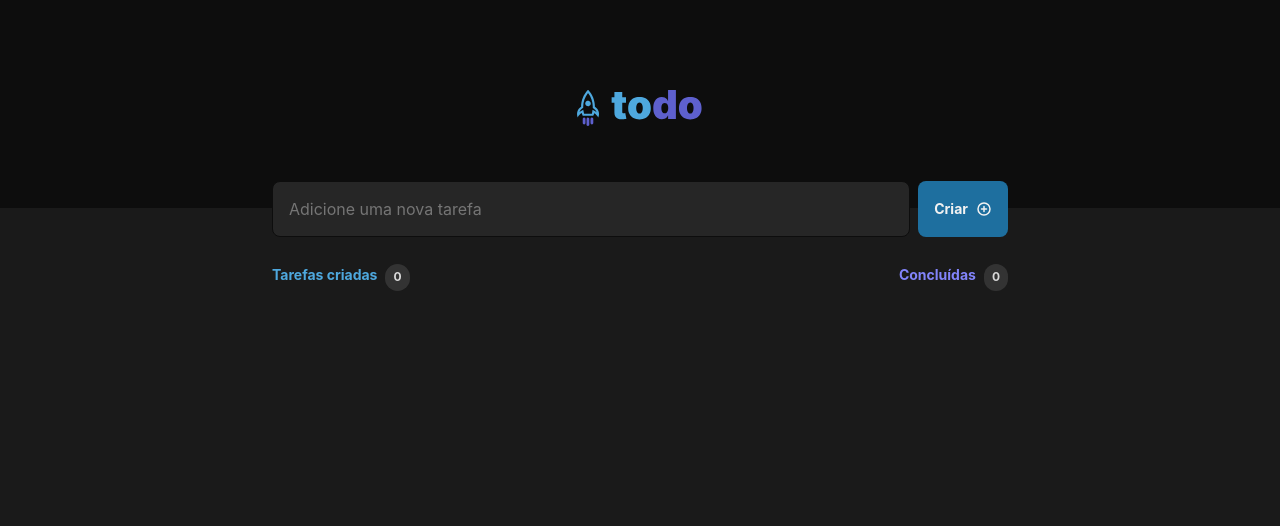
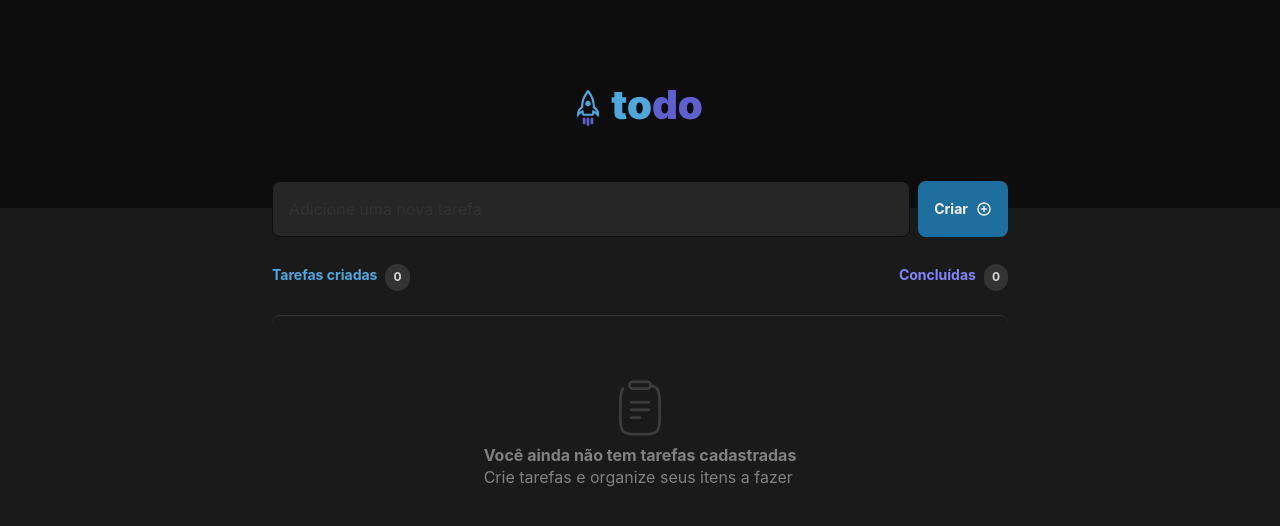
Before and after one commit to luanc202/desafio-01, a React (Vite) app: page / in a window 1280 px wide. Shown: the top 526 px of the page. Built offline with nearby package versions, Linux system fonts and the light colour scheme.

Commit message:
rendering TaskList in app and changed styles for App.tsx

```diff
--- a/src/App.tsx
+++ b/src/App.tsx
@@ -1,14 +1,60 @@
 import Input from './components/Input';
 import Header from './components/Header';
-import styles from './App.module.css'
+import styles from './App.module.css';
 import Button from './components/Button';
 import { PlusCircle } from '@phosphor-icons/react';
 import ListHeader from './components/TaskList/ListHeader';
 import { useState } from 'react';
+import EmptyList from './components/TaskList/EmptyList';
+import TaskList from './components/TaskList/TaskList';
+
+export interface Task {
+  title: string;
+  isCompleted: boolean;
+  id: number;
+}
 
 function App() {
-  const [tasksCounter, setTasksCounter] = useState(0);
-  const [checkedTasksCounter, setCheckedTasksCounter] = useState(0);
+  const [tasks, setTasks] = useState<Task[]>([]);
+  const [inputValue, setInputValue] = useState('');
+
+  function handleAddTask() {
+    if (!inputValue) {
+      return
+    }
+
+    const newTask: Task = {
+      title: inputValue,
+      isCompleted: false,
+      id: tasks.length + 1,
+    }
+
+    setTasks((state) => [...state, newTask]);
+    setInputValue('');
+  }
+
+  function handleRemoveTask(id: number) {
+    const filteredTasks = tasks.filter(task => task.id !== id);
+    setTasks(filteredTasks);
+  }
+
+  function handleTaskToggle(id: number) {
+    const updatedTasks = tasks.map(task => {
+      if (task.id === id) {
+        task.isCompleted = !task.isCompleted;
+      }
+      return task;
+    });
+
+    setTasks(updatedTasks);
+  }
+
+  const checkedTasksCounter = tasks.reduce((total, task) => {
+    if (task.isCompleted) {
+      total += 1;
+    }
+    return total;
+  }, 0);
 
   return (
     <>
@@ -17,15 +63,25 @@ function App() {
 
         <div className={styles.content}>
           <div className={styles.taskCreationContainer}>
-            <Input />
-            <Button>
+            <Input
+              onChange={(e) => setInputValue(e.target.value)}
+              value={inputValue}
+            />
+            <Button
+              onClick={handleAddTask}
+            >
               Criar
               <PlusCircle size={16} color='#f2f2f2' weight='bold' />
             </Button>
           </div>
 
-          <div>
-            <ListHeader tasksCounter={tasksCounter} checkedTasksCounter={checkedTasksCounter} />
+          <div className={styles.tasksList}>
+            <ListHeader tasksCounter={tasks.length} checkedTasksCounter={checkedTasksCounter} />
+
+            {tasks.length === 0
+              ? <EmptyList />
+              : <TaskList handleRemoveTask={handleRemoveTask} handleTaskToggle={handleTaskToggle} tasks={tasks} />
+            }
           </div>
         </div>
       </main>
--- a/src/components/Input.module.css
+++ b/src/components/Input.module.css
@@ -6,11 +6,11 @@
   gap: 0.5rem;
 }
 
-.container::placeholder {
-  color: var(--gray-300)
+.textbox::placeholder {
+  color: var(--gray-400)
 }
 
-.container:focus {
+.textbox:focus {
   border-color: var(--purple-dark);
 }
 
```
